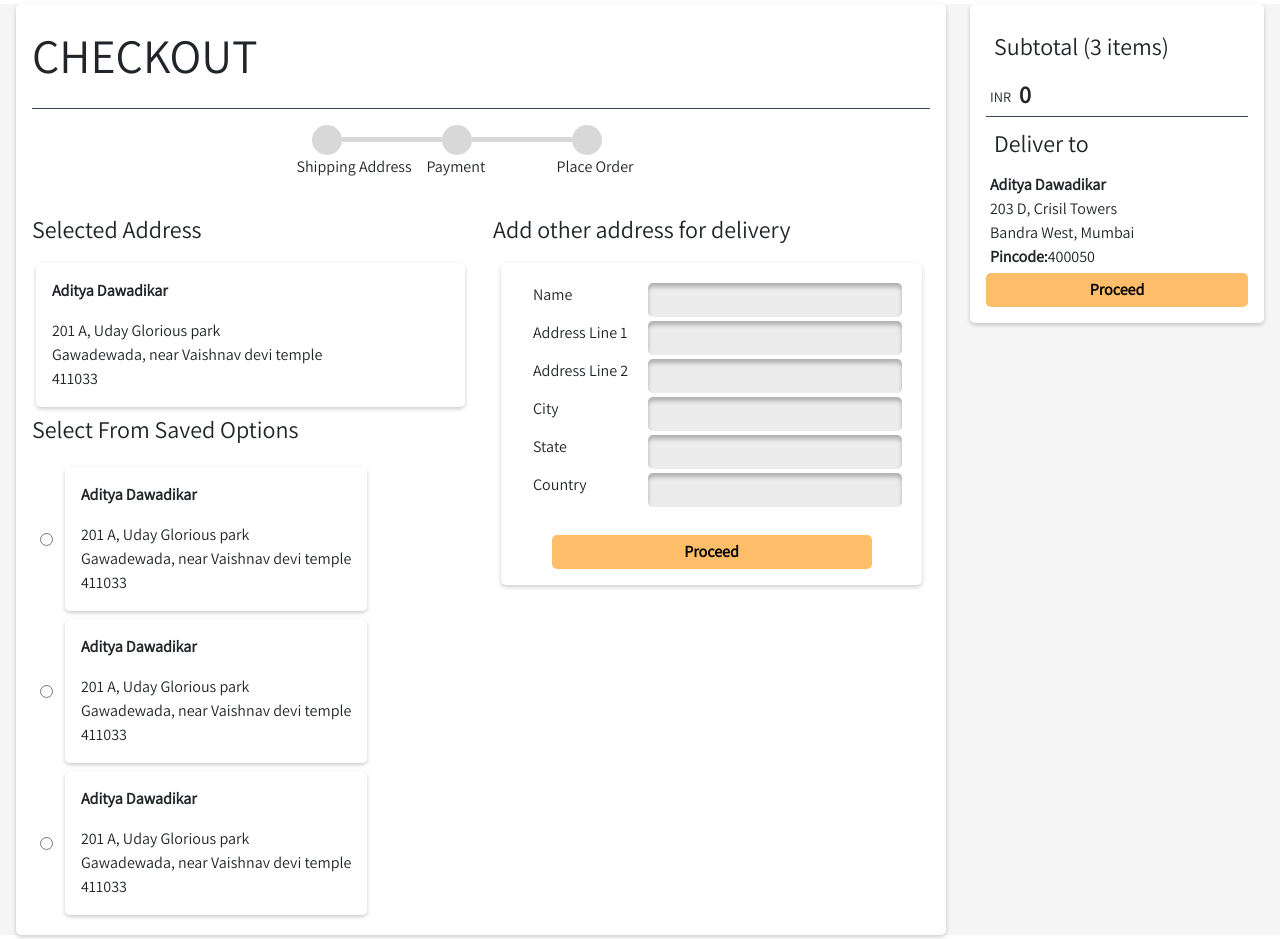
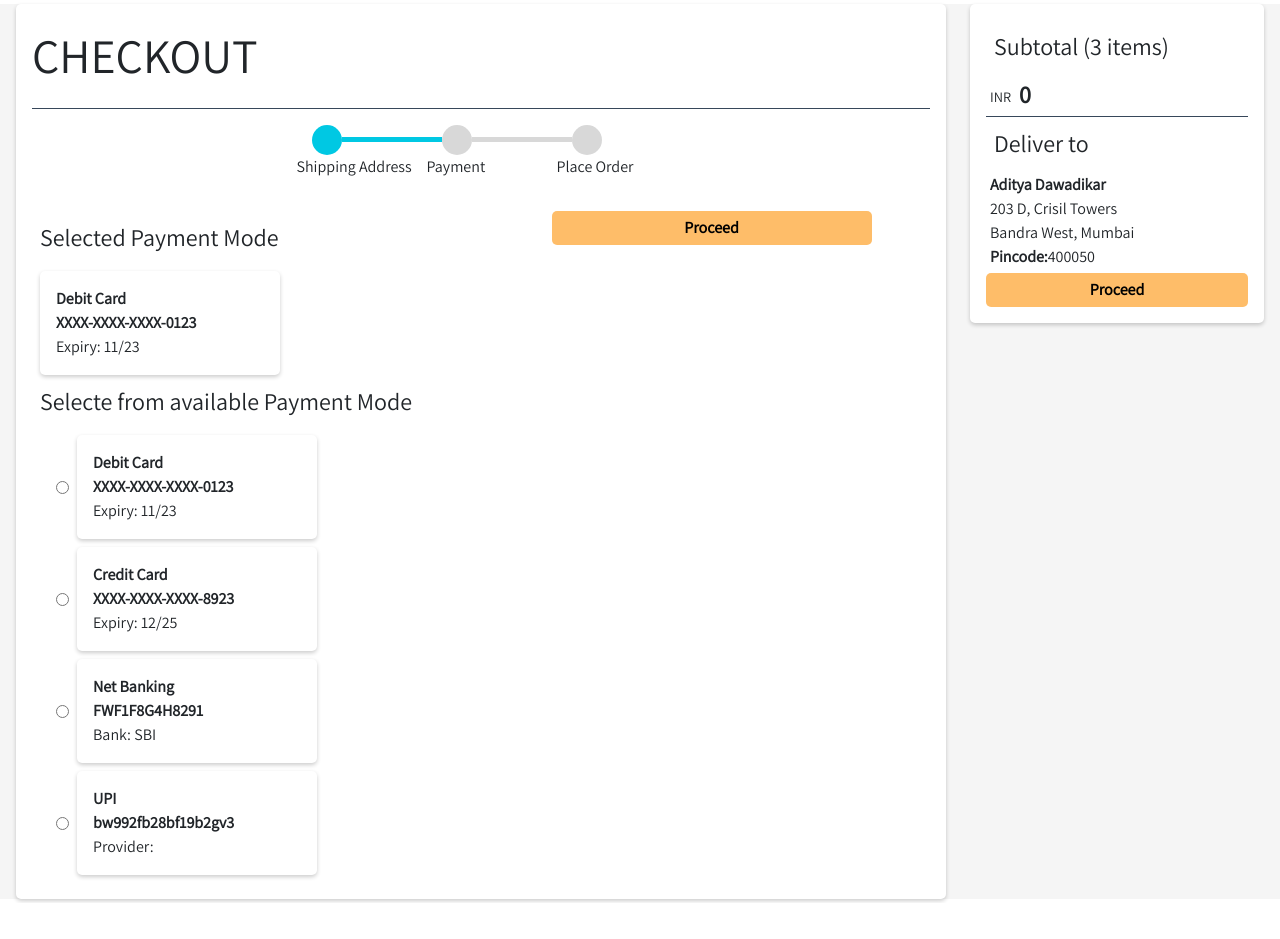
Before and after one commit to NileG2/Nile-React-Typescript, a React (Create React App) app: page /checkout in a window 1280 px wide. After the commit the page ends 903 px from the top, so only its background shows below. Built offline with nearby package versions, Linux system fonts and the light colour scheme.

Commit message:
payment method ui created

```diff
--- a/src/components/checkoutComponents/AddressSelect.tsx
+++ b/src/components/checkoutComponents/AddressSelect.tsx
@@ -4,7 +4,7 @@ import {nextStep} from '../../redux/actions/Checkout'
 
 
 function AddressBox(props: any) {
-    return <div className='std-card m-1'>
+    return <div className='std-card m-1 std-mode-dimension'>
         <p className='std-boldFont'>{props.address.name}</p>
         <p className='m-0'>{props.address.line1}</p>
         <p className='m-0'>{props.address.line2}</p>
--- a/src/components/checkoutComponents/CheckoutStyles.scss
+++ b/src/components/checkoutComponents/CheckoutStyles.scss
@@ -0,0 +1,5 @@
+.Checkout{
+    .std-mode-dimension{
+        width: 15em;
+    }
+}
--- a/src/components/checkoutComponents/PaymentSelect.tsx
+++ b/src/components/checkoutComponents/PaymentSelect.tsx
@@ -1,23 +1,126 @@
-import React from 'react'
+import React, { useState } from 'react'
 import { useDispatch, useSelector } from 'react-redux'
 import { nextStep } from '../../redux/actions/Checkout'
 
 const PaymentSelect = () => {
 
   const dispatch = useDispatch()
-  const steps = useSelector((state:any)=>state.checkout.steps)
+  const steps = useSelector((state: any) => state.checkout.steps)
   const currStepIndex = useSelector((state: any) => state.checkout.step)
+
+  const [avaibleModes, setAvailableModes] = useState<any>([{
+    type: "Debit Card",
+    details: {
+      card_number: "1234-4567-7890-0123",
+      expiry: "11/23"
+    }
+  }, {
+    type: "Credit Card",
+    details: {
+      card_number: "1244-2467-7290-8923",
+      expiry: "12/25"
+    }
+  }, {
+    type: "Net Banking",
+    details: {
+      name: "SBI",
+      accountNumber: "FWF1F8G4H8291"
+    }
+  }, {
+    type: "UPI",
+    details: {
+      upiId: "bw992fb28bf19b2gv3",
+      provider: "GooglePay"
+    }
+  }])
+  const [currMode, setCurrMode] = useState(avaibleModes[0])
 
   function handleNextStep(e: any) {
     e.preventDefault()
     let allSteps = steps
-    allSteps[currStepIndex].state=1
-    dispatch(nextStep(currStepIndex,allSteps))
+    allSteps[currStepIndex].state = 1
+    dispatch(nextStep(currStepIndex, allSteps))
+  }
+
+  function getPresentableNumber(number: string) {
+    let tokens = number.split('-')
+    let dummy = "XXXX-XXXX-XXXX-"
+    return dummy + tokens[tokens.length - 1]
+  }
+
+  function CardMethodComponent(props: any) {
+    return <div className='std-card std-mode-dimension'>
+      <p className='std-boldFont m-0'>{props.card.type}</p>
+      <p className='std-boldFont m-0'>{getPresentableNumber(props.card.details.card_number)}</p>
+      <p className='m-0'>Expiry: {props.card.details.expiry}</p>
+    </div>
+  }
+
+  function NetBankingMethodComponent(props: any) {
+    return <div className='std-card std-mode-dimension'>
+      <p className='std-boldFont m-0'>{props.bank.type}</p>
+      <p className='std-boldFont m-0'>{props.bank.details.accountNumber}</p>
+      <p className='m-0'>Bank: {props.bank.details.name}</p>
+    </div>
+  }
+
+  function UPIComponent(props: any) {
+    return <div className='std-card std-mode-dimension'>
+      <p className='std-boldFont m-0'>{props.upi.type}</p>
+      <p className='std-boldFont m-0'>{props.upi.details.upiId}</p>
+      <p className='m-0'>Provider: {props.upi.details.prodvider}</p>
+    </div>
+  }
+
+  function PaymentMode(props: any) {
+    switch (props.mode.type) {
+      case "Debit Card":
+        return <CardMethodComponent card={props.mode} />
+      case "Credit Card":
+        return <CardMethodComponent card={props.mode} />
+      case "Net Banking":
+        return <NetBankingMethodComponent bank={props.mode} />
+      case "UPI":
+        return <UPIComponent upi={props.mode} />
+      default:
+        return <></>
+    }
   }
 
   return (
-    <div className='d-flex justify-content-center'>
-      <button className='std-btn std-btnOrange' style={{ width: "20rem" }} onClick={(e) => { handleNextStep(e) }}>Proceed</button>
+    <div className='Card'>
+      <div className='row'>
+        <div className='col'>
+          <div className='m-2'>
+            <p className='std-font2'>Selected Payment Mode</p>
+            <PaymentMode mode={currMode} />
+          </div>
+          <div className='m-2'>
+            <p className='std-font2'>Selecte from available Payment Mode</p>
+            <ul className='std-ul'>
+              {
+                avaibleModes.map((mode: any, index: number) => {
+                  return <li className='m-2' key={index}>
+                    <div className='d-flex align-items-center'>
+                      <input type="radio" className='m-2' name="optradio" />
+                      <PaymentMode mode={mode} />
+                    </div>
+                  </li>
+                })
+              }
+            </ul>
+          </div>
+        </div>
+        <div className='col'>
+          {/* <div className='m-2'>
+            <p className='std-font2'>Other Payment Mode</p>
+            <button className='std-btn std-btnOrange' style={{ width: "20rem" }}>Add Payment Method</button>
+          </div> */}
+          <div className='d-flex justify-content-center'>
+            <button className='std-btn std-btnOrange' style={{ width: "20rem" }} onClick={(e) => { handleNextStep(e) }}>Proceed</button>
+          </div>
+        </div>
+      </div>
     </div>
   )
 }
--- a/src/redux/store.js
+++ b/src/redux/store.js
@@ -42,10 +42,10 @@ const initialState = {
         }]
     },
     checkout:{
-        step:0,
+        step:1,
         steps:[{
             name: "Shipping Address",
-            state: 0
+            state: 1
         }, {
             name: "Payment",
             state: 0
```
